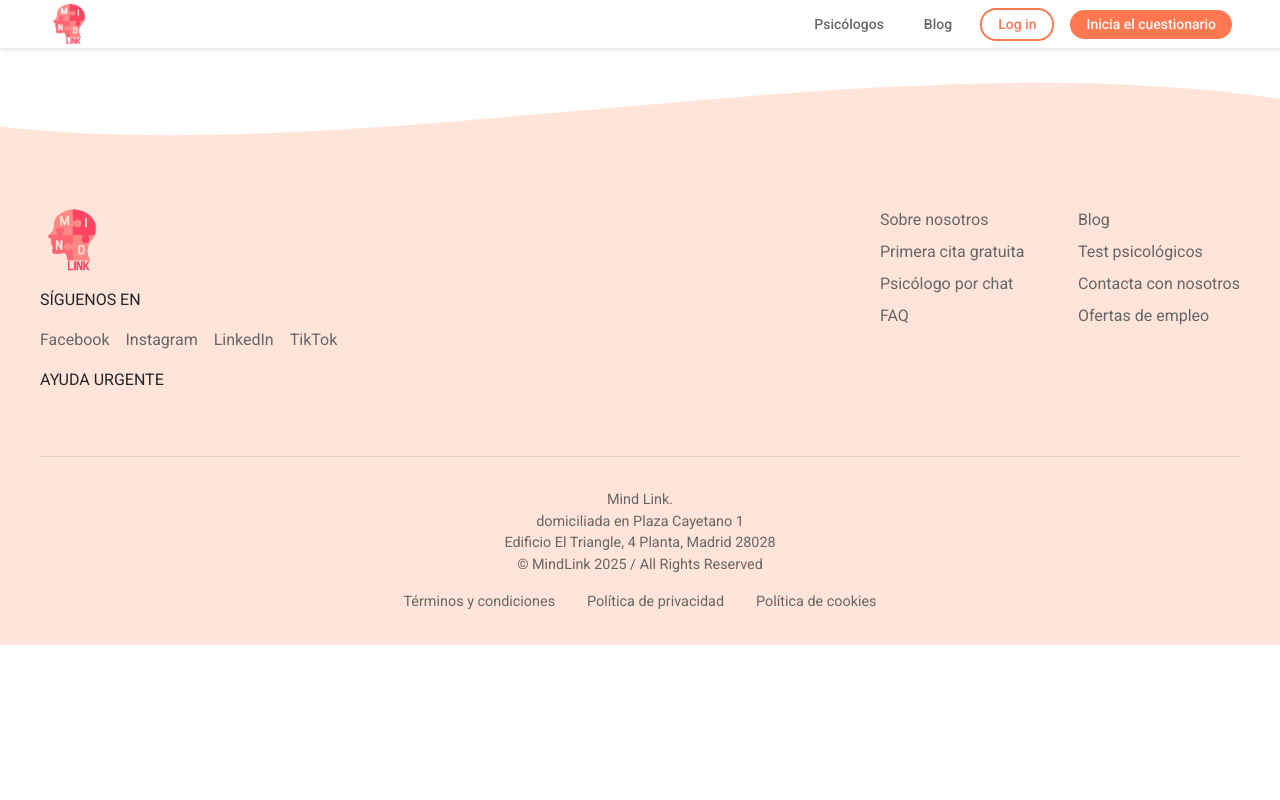
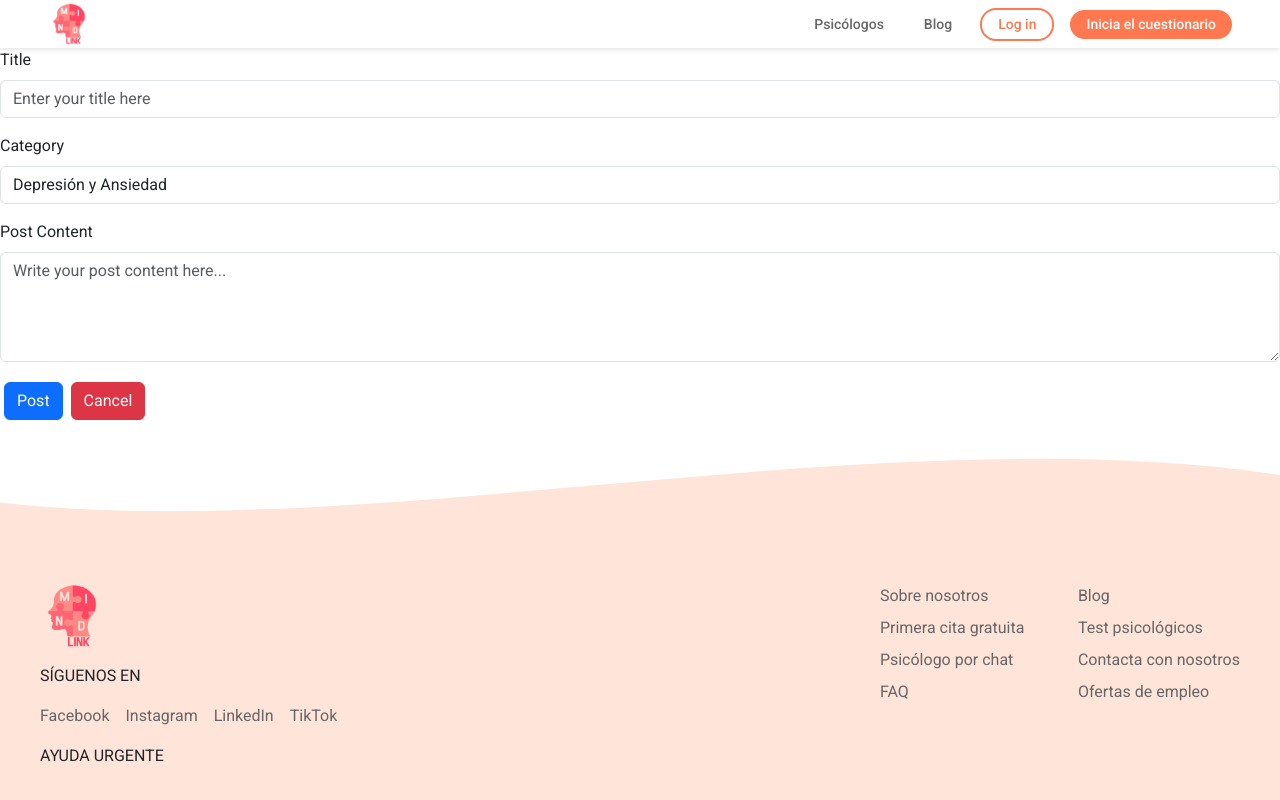
Before and after one commit to Madtore/mind-link, an Angular app: page /add-post/1 in a window 1280 px wide. Before the commit this address led to /. Shown: the top 800 px of the page. Built offline with nearby package versions, Linux system fonts and the light colour scheme.

Commit message:
Create Post + Cors Config

```diff
--- a/src/app/app.routes.ts
+++ b/src/app/app.routes.ts
@@ -24,5 +24,9 @@ export const routes: Routes = [
   {
     path: 'video-call/:id',
     loadComponent: () => import('./pages/video-call/video-call.component').then(c => c.VideoCallComponent)
+  },
+  {
+    path: 'add-post/:id',
+    loadComponent: () => import('./pages/post-form/post-form.component').then(c => c.PostFormComponent)
   }
 ];
--- a/src/app/pages/blog/blog.component.html
+++ b/src/app/pages/blog/blog.component.html
@@ -5,9 +5,9 @@
       <button class="add-post-btn" (click)="showForm()" >+ Add Post</button>
     </div>
 
-    <div *ngIf="show" class="app-post-form-container">
+    <!--<div *ngIf="show" class="app-post-form-container">
       <app-post-form (unshow)="unshowForm()"></app-post-form>
-    </div>
+    </div>-->
     <div class="posts-container">
 
     </div>
--- a/src/app/pages/blog/blog.component.scss
+++ b/src/app/pages/blog/blog.component.scss
@@ -19,26 +19,27 @@
   margin-top: 20px;
 }
 
-/* Add styles to ensure the form is at the top with blur */
 .app-post-form-container {
   position: absolute;
   top: 0;
   left: 0;
   width: 100%;
   height: 100%;
-  background: rgba(255, 255, 255, 0.5); /* semi-transparent background */
-  backdrop-filter: blur(8px); /* Apply blur effect */
-  z-index: 10; /* Ensure it appears on top */
+  background: rgba(255, 255, 255, 0.5);
+  backdrop-filter: blur(8px);
+  z-index: 10;
   display: flex;
   justify-content: center;
   align-items: center;
 }
 
-/* Optionally, style the form itself to make it look better */
 app-post-form {
-  z-index: 20; /* Ensure the form content is above the background blur */
-  background: white; /* White background for the form */
-  padding: 20px;
+  z-index: 20;
+  background: white;
+  padding: 40px;
   border-radius: 8px;
   box-shadow: 0 4px 8px rgba(0, 0, 0, 0.2);
+  width: 90%;
+  max-width: 600px;
+  box-sizing: border-box;
 }
--- a/src/app/pages/blog/blog.component.ts
+++ b/src/app/pages/blog/blog.component.ts
@@ -1,23 +1,23 @@
 import { Component } from '@angular/core';
 import { PostFormComponent } from "../post-form/post-form.component";
 import { NgIf } from '@angular/common';
+import { Router } from '@angular/router';
 
 
 @Component({
   selector: 'app-blog',
   standalone: true,
-  imports: [PostFormComponent, NgIf],
+  imports: [],
   templateUrl: './blog.component.html',
   styleUrl: './blog.component.scss'
 })
 export class BlogComponent {
-  show: boolean = false;
+
+  constructor(private router: Router){
+
+  }
 
   showForm(){
-    this.show = true;
-    console.log(this.show)
-  }
-  unshowForm(){
-    this.show = false;
+    this.router.navigateByUrl('/add-post/1');
   }
 }
--- a/src/app/pages/post-form/post-form.component.ts
+++ b/src/app/pages/post-form/post-form.component.ts
@@ -1,33 +1,41 @@
-import { Component, EventEmitter, Output } from '@angular/core';
-import { Router } from '@angular/router';
+import { Component, EventEmitter, inject, Output } from '@angular/core';
+import { ActivatedRoute, Router } from '@angular/router';
 import { timeLog } from 'console';
 import { CreatePost } from '../../common/Post/create-post';
+import { BlogService } from '../../services/blog.service';
+import { HttpClientModule } from '@angular/common/http';
 
 @Component({
   selector: 'app-post-form',
   standalone: true,
-  imports: [],
+  imports: [HttpClientModule],
   templateUrl: './post-form.component.html',
-  styleUrl: './post-form.component.scss'
+  styleUrl: './post-form.component.scss',
+  providers: [BlogService]
 })
 export class PostFormComponent {
-  post: CreatePost = new CreatePost('','','',1);
-  @Output() unshow = new EventEmitter();
 
-  constructor(private route: Router){
 
-  }
+
+  constructor(private router: Router, private route: ActivatedRoute, private blogService: BlogService) {}
+
   disapearCreatePost() {
-
-    this.unshow.emit();
+    this.router.navigateByUrl('/blog')
   }
 
-  postSubmit(title:string, contenido:string, category: string){
+  postSubmit(title: string, contenido: string, category: string) {
 
-    this.post.title = title;
-    this.post.content = contenido;
-    this.post.categoria = category;
-    console.log(this.post)
+    const theId:number = +this.route.snapshot.paramMap.get('id')!;
+    const post: CreatePost = new CreatePost(title, contenido, category, theId);
+    this.blogService.createPost(post).subscribe(
+      (response) => {
+        console.log('Post created successfully', response);
+        this.router.navigateByUrl('/blog'); // Navigate after successful creation
+      },
+      (error) => {
+        console.error('Error creating post', error); // Handle errors
+      }
+    );
   }
 
 }
--- a/src/app/services/blog.service.ts
+++ b/src/app/services/blog.service.ts
@@ -1,6 +1,7 @@
 import { HttpClient } from '@angular/common/http';
 import { Injectable } from '@angular/core';
 import { CreatePost } from '../common/Post/create-post';
+import { Observable } from 'rxjs';
 
 @Injectable({
   providedIn: 'root'
@@ -11,7 +12,7 @@ export class BlogService {
 
   constructor(private httpClient: HttpClient) { }
 
-  createPost(post: CreatePost){
-    this.httpClient.post(`${this.blogUrl}/`,post)
+  createPost(post: CreatePost): Observable<any> {
+    return this.httpClient.post(`${this.blogUrl}/createPost`, post);
   }
 }
```
